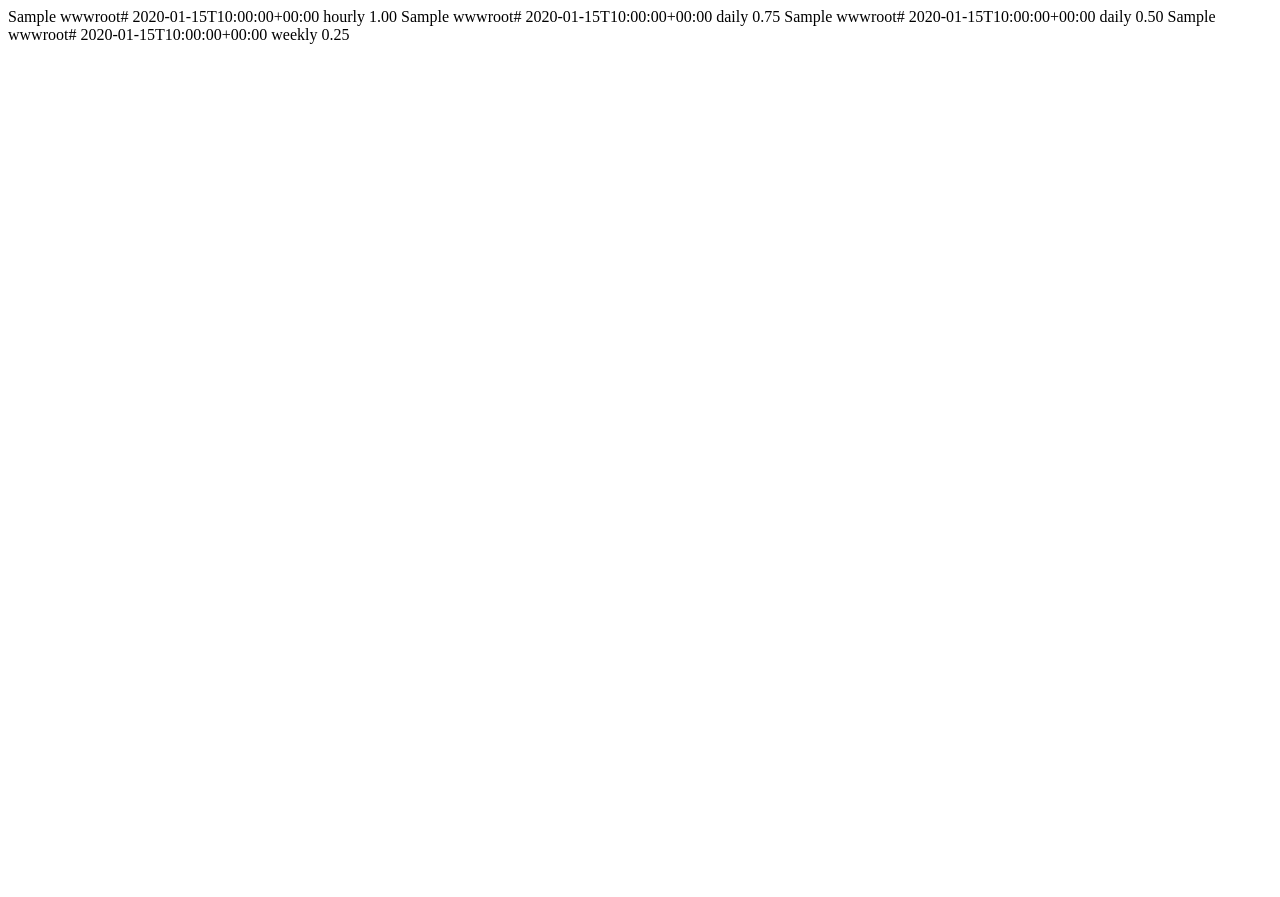
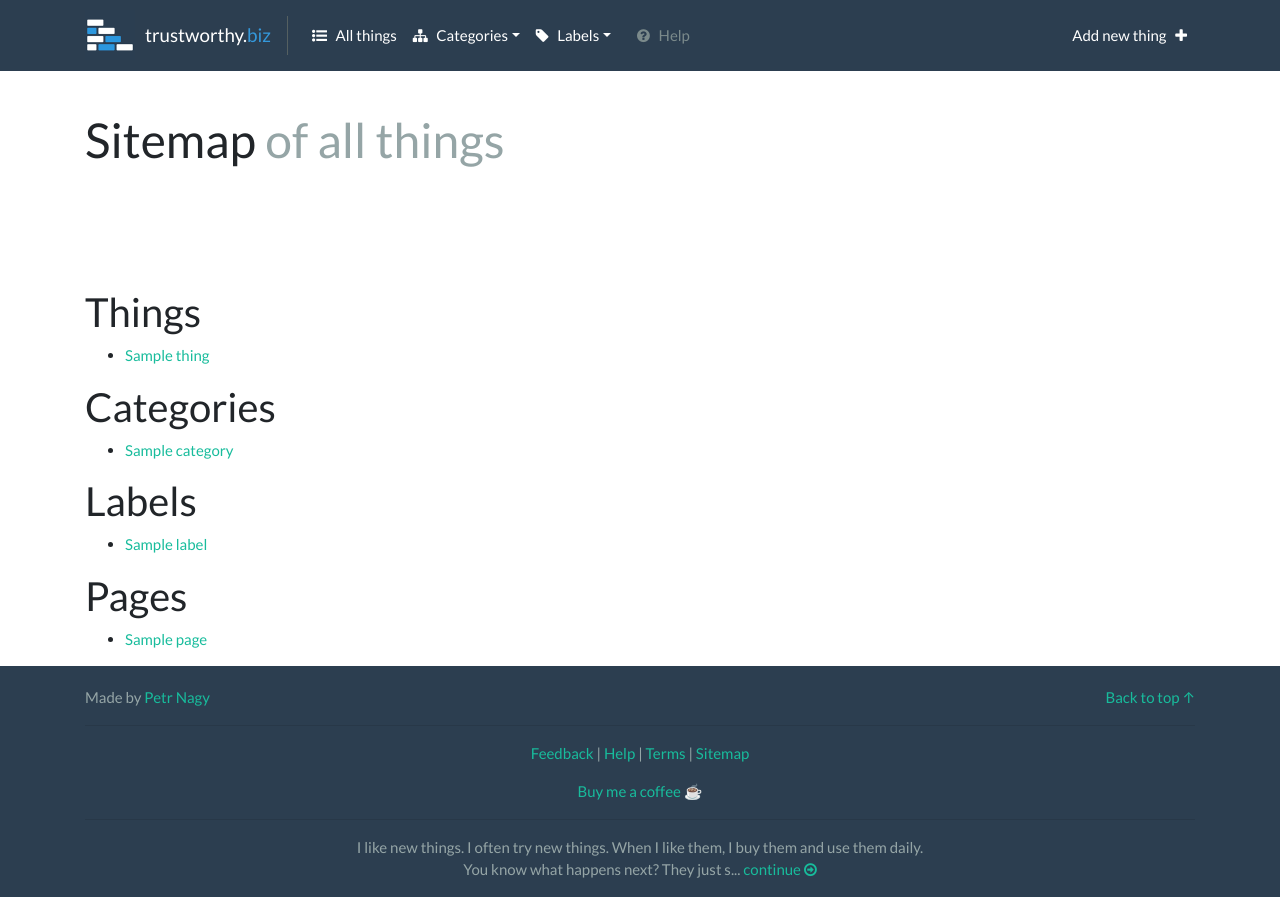
Before and after one commit to petrnagy/TrustworthyBiz, a PHP site: template views/sitemap.twig in a window 1280 px wide. Before the commit the page ends 44 px from the top, so only its background shows below. Run offline with PHP 8.4, Linux system fonts and the light colour scheme; the template is opened without the code that fills it: most values are stand-ins (such as "Sample title", 1, 10 or a date in 2020); a stand-in replaces the project's code that opens the database connection; some libraries are stand-ins or nearby versions.

Commit message:
regular sitemap

```diff
--- a/views/partial/_footer.twig
+++ b/views/partial/_footer.twig
@@ -8,7 +8,10 @@
                 </ul>
                 <hr>
                 <p class="text-center color-secondary">
-                    <script>print_email('petr', 'trustworthy.biz', 'Feedback')</script> | <a href="#">Help</a> |  <a href="#">Terms</a> | <a href="#">Buy me a coffee ☕</a>
+                    <script>print_email('petr', 'trustworthy.biz', 'Feedback')</script> | <a href="{{ helpUrl }}">Help</a> |  <a href="#">Terms</a> | <a href="/sitemap/">Sitemap</a>
+                </p>
+                <p class="text-center color-secondary">
+                    <a href="#">Buy me a coffee ☕</a>
                 </p>
                 <hr>
                 <p class="text-center color-secondary">
--- a/views/sitemap.twig
+++ b/views/sitemap.twig
@@ -1,40 +1,36 @@
-<?xml version="1.0" encoding="UTF-8"?>
-<urlset xmlns="http://www.sitemaps.org/schemas/sitemap/0.9">
+{% extends "layout.twig" %}
 
+{% block content %}
+<div class="page thing">
+    <h1>Sitemap <span class="text-secondary">of all things</span></h1>
+</div>
+
+<h2>Things</h2>
+<ul>
 {% for thing in things %}
-    <url>
-        <loc>{{ wwwroot ~ thing['url'] }}</loc>
-        <lastmod>{{ thing['updated_at'] is defined ? thing['updated_at']|date('c') : 'now'|date('c') }}</lastmod>
-        <changefreq>hourly</changefreq>
-        <priority>1.00</priority>
-    </url>
+    <li><a href="{{ wwwroot ~ thing['url'] }}">{{ thing['name'] }}</a></li>
 {% endfor %}
+</ul>
 
+<h2>Categories</h2>
+<ul>
 {% for category in categories %}
-    <url>
-        <loc>{{ wwwroot ~ category['url'] }}</loc>
-        <lastmod>{{ category['updated_at'] is defined ? category['updated_at']|date('c') : 'now'|date('c') }}</lastmod>
-        <changefreq>daily</changefreq>
-        <priority>0.75</priority>
-    </url>
+    <li><a href="{{ wwwroot ~ category['url'] }}">{{ category['name'] }}</a></li>
 {% endfor %}
+</ul>
 
+<h2>Labels</h2>
+<ul>
 {% for label in labels %}
-    <url>
-        <loc>{{ wwwroot ~ label['url'] }}</loc>
-        <lastmod>{{ label['updated_at'] is defined ? label['updated_at']|date('c') : 'now'|date('c') }}</lastmod>
-        <changefreq>daily</changefreq>
-        <priority>0.50</priority>
-    </url>
+    <li><a href="{{ wwwroot ~ label['url'] }}">{{ label['name'] }}</a></li>
 {% endfor %}
+</ul>
 
+<h2>Pages</h2>
+<ul>
 {% for page in pages %}
-    <url>
-        <loc>{{ wwwroot ~ page['url'] }}</loc>
-        <lastmod>{{ page['updated_at'] is defined ? page['updated_at']|date('c') : 'now'|date('c') }}</lastmod>
-        <changefreq>weekly</changefreq>
-        <priority>0.25</priority>
-    </url>
+    <li><a href="{{ wwwroot ~ page['url'] }}">{{ page['title'] }}</a></li>
 {% endfor %}
+</ul>
 
-</urlset>
+{% endblock %}
```
Also changed, not shown: app/router.php (+15 -3 lines), views/sitemap.xml.twig (added, +40 -0 lines).
